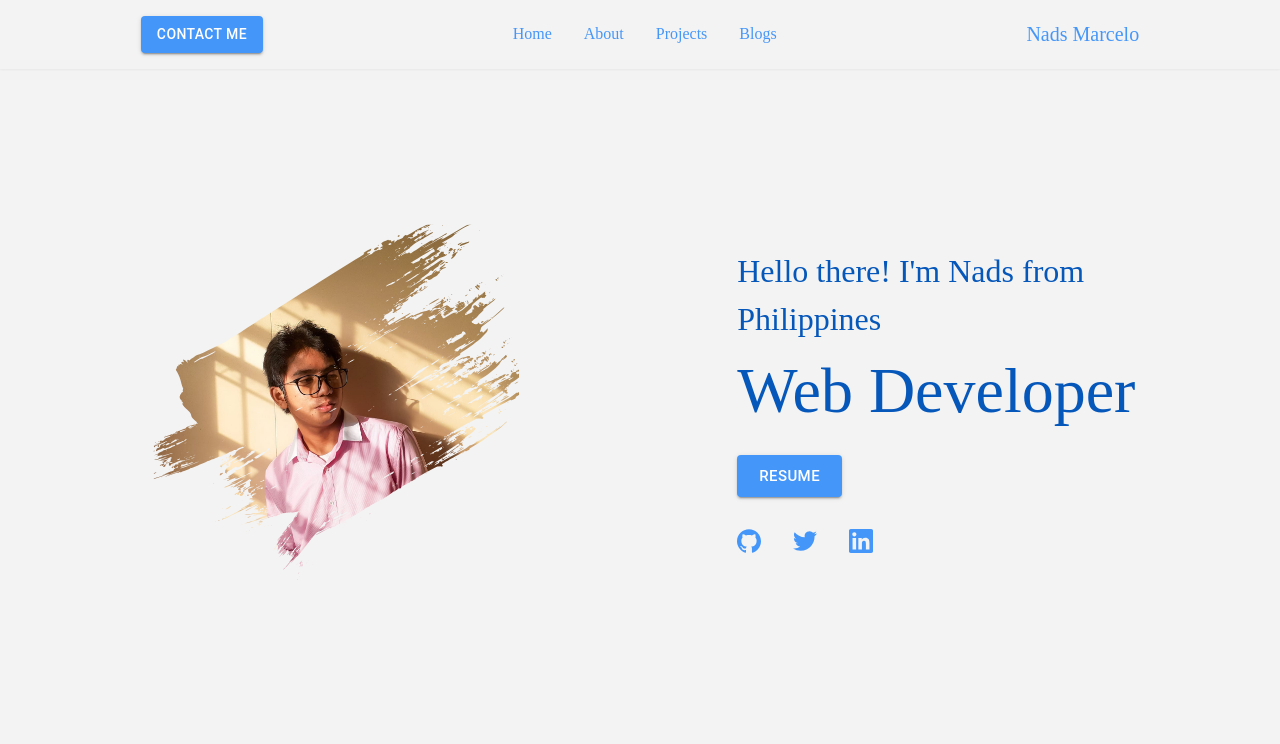
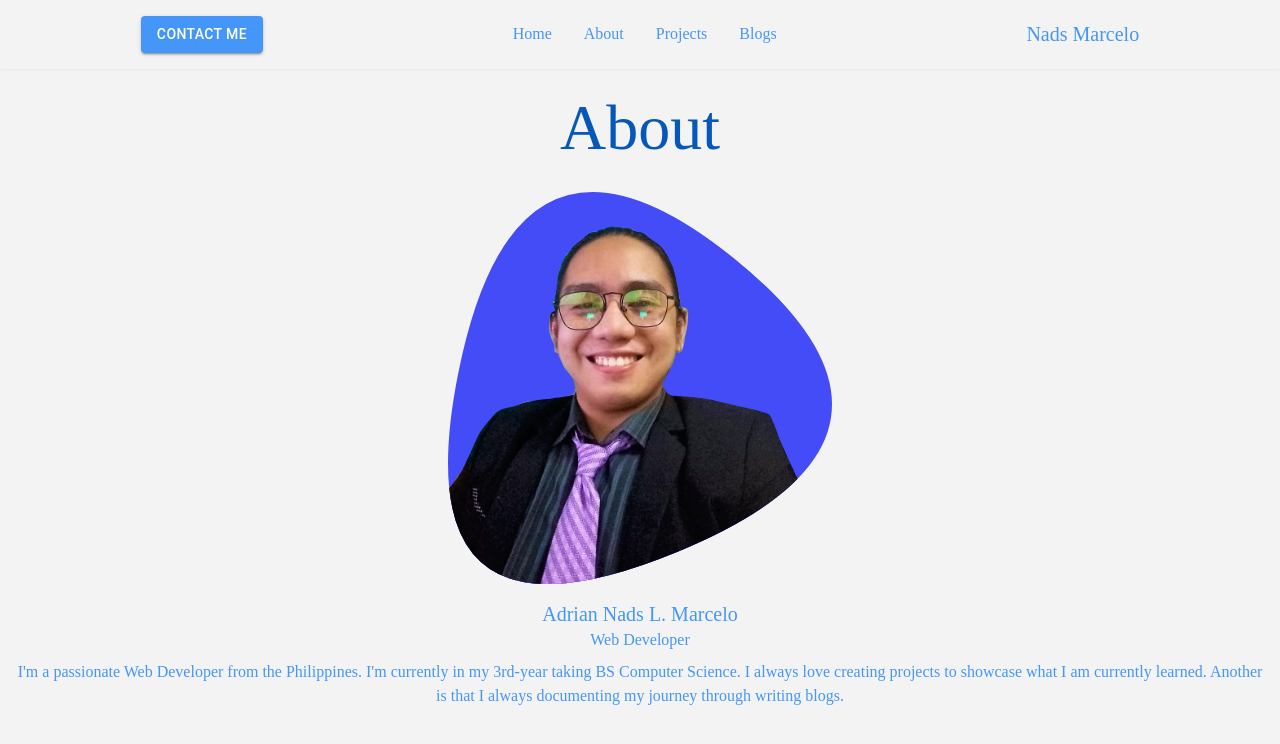
Before and after one commit to NADS-PROGRAMMER/Portfolio-Website, a React (Create React App) app: page /about in a window 1280 px wide. Shown: the top 744 px of the page. Built offline with nearby package versions, Linux system fonts and the light colour scheme.

Commit message:
SETUP the About.js

```diff
--- a/src/App.js
+++ b/src/App.js
@@ -1,7 +1,11 @@
 import Navbar from './components/Navbar'
+
+import { createTheme, ThemeProvider } from '@mui/material/styles';
+import {BrowserRouter, Routes, Route } from 'react-router-dom'
+
+// Pages
 import Home from './Pages/Home'
-import { createTheme, ThemeProvider } from '@mui/material/styles';
-import { Routes, Route } from 'react-router-dom'
+import About from './Pages/About'
 
 const myTheme = createTheme({
   palette: {
@@ -21,9 +25,8 @@ function App() {
       <div className="flex flex-col">
         <Navbar />
         <Routes>
-          <Route path="/" element={<Home />}>
-            <Route path="about" />
-          </Route>
+          <Route path="/" element={<Home />} />
+          <Route path="/about" element={<About />}/>
         </Routes>
       </div>
     </ThemeProvider>
--- /dev/null
+++ b/src/Pages/About.jsx
@@ -0,0 +1,30 @@
+import React from 'react';
+import { ReactComponent as AboutLogo } from '../assets/logos/AboutLogo.svg'
+function About() {
+
+  /** Each section must be in a seperate file */
+  return (
+      <main className="flex flex-col items-center p-[5rem_1rem]">
+          <h1 className="heading-1">About</h1>
+
+          <AboutLogo className="img-main p-[1rem]"/>
+
+          {/* Brief Intro */}
+          <div className="text-center flex flex-col items-center gap-[.5rem]">
+              <section>
+                <h2 className="font-[Poppins] font-medium text-xl">Adrian Nads L. Marcelo</h2>
+                <span className="font-[Poppins]">Web Developer</span>
+              </section>
+
+              <p className="font-[Poppins]">
+                I'm a passionate Web Developer from the Philippines. I'm currently
+                in my 3rd-year taking BS Computer Science. I always love creating
+                projects to showcase what I am currently learned. Another is that
+                I always documenting my journey through writing blogs.
+             </p>
+          </div>
+      </main>
+  )
+}
+
+export default About;
--- a/src/Pages/Home.jsx
+++ b/src/Pages/Home.jsx
@@ -76,7 +76,7 @@ function Home() {
             </motion.section>
 
            <section className="w-full h-max flex flex-col items-center justify-center md:w-max">
-                <MainLogo className="h-max w-full max-w-[26rem] 2xl:max-w-[36rem]"/>
+                <MainLogo className="img-main"/>
            </section>
        </main>
     )
--- a/src/index.css
+++ b/src/index.css
@@ -6,7 +6,7 @@
 }
 
 * {
-  @apply text-white;
+  @apply text-portfolio-secondary;
   font-family: "Bebas Neue";
 }
 
@@ -44,3 +44,9 @@ body {
 .heading-1 {
   @apply text-[3rem] text-portfolio-tertiary sm:text-[4rem];
 }
+
+/* Main Image */
+
+.img-main {
+  @apply h-max w-full max-w-[26rem] 2xl:max-w-[36rem];
+}
```
